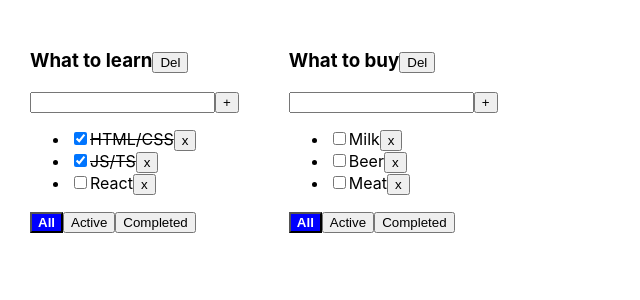
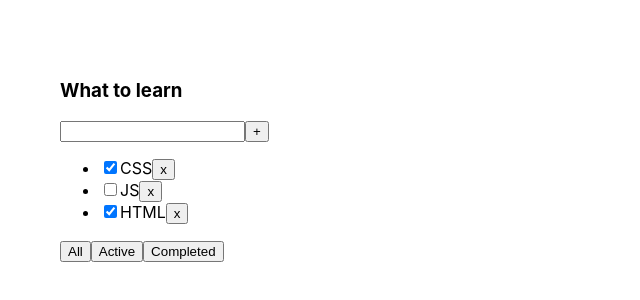
Before and after one commit to Arturp1994/it-incubator-todolist, a React (Create React App) app: page / in a window 1280 px wide. Shown: the top 300 px of the page, without its empty margins (0-640 px from the left). Built offline with nearby package versions, Linux system fonts and the light colour scheme.

Commit message:
Todo list Dim 2

```diff
--- a/src/App.css
+++ b/src/App.css
@@ -6,18 +6,3 @@
 .App > div {
   margin-right: 50px;
 }
-
-.isDone{
-  text-decoration: line-through;
-
-}
-.active {
-  background-color: blue;
-  color: white;
-  font-weight: bold;
-}
-
-.error{
-  border: red 2px solid;
-  outline: none;
-}
--- a/src/App.tsx
+++ b/src/App.tsx
@@ -1,105 +1,44 @@
 import React, {useState} from 'react';
 import './App.css';
-import TodoList, {TaskType} from "./TodoList";
-import {v1} from "uuid";
+import Todolist, {TaskType} from "./Todolist";
 
 
-type TodoListType = {
-    id: string
-    title: string
-    filter: FilterValuesType
-}
-
-type TaskStateType = {
-    [todolistID: string]: Array<TaskType>
-}
-
-export type FilterValuesType = 'all' | 'active' | 'completed'
+export type FilterValuesType = 'all' | 'completed' | 'active'
 
 function App() {
 
-    const todolistID_1 = v1()
-    const todolistID_2 = v1()
 
-    const [todolists, setTodolists] = useState<Array<TodoListType>>([
-        {id: todolistID_1, title: 'What to learn', filter: 'all'},
-        {id: todolistID_2, title: 'What to buy', filter: 'all'},
+    let [tasks, setTasks]=useState<Array<TaskType>>([
+        {id:1, title: 'CSS', isDone: true},
+        {id:2, title: 'JS', isDone: false},
+        {id:3, title: 'HTML', isDone: true}
     ])
-    const [tasks, setTasks] = useState<TaskStateType>({
-        [todolistID_1]: [
-            {id: v1(), title: "HTML/CSS", isDone: true},
-            {id: v1(), title: "JS/TS", isDone: true},
-            {id: v1(), title: "React", isDone: false},
-        ],
-        [todolistID_2]: [
-            {id: v1(), title: "Milk", isDone: false},
-            {id: v1(), title: "Beer", isDone: false},
-            {id: v1(), title: "Meat", isDone: false},
-        ]
-    })
 
+    let [filter, setFilter]=useState<FilterValuesType>('all')
 
-    const removeTask = (taskID: string, todolistID: string) => {
-        const copyTasks = {...tasks}
-        copyTasks[todolistID] = tasks[todolistID].filter(t=> t.id !==taskID)
-        setTasks(copyTasks)
-    }
-    const addTask = (title: string, todolistID: string) => {
-        const newTask: TaskType = {
-            id: v1(),
-            title: title,
-            isDone: false
-        }
-        const copyTasks = {...tasks}
-        copyTasks[todolistID] = [newTask, ...tasks[todolistID]]
-        setTasks(copyTasks)
-    }
-    const changeTaskStatus = (taskID: string, isDone: boolean, todolistID: string) => {
-        const copyTasks = {...tasks}
-        copyTasks[todolistID] = tasks[todolistID].map(t => t.id === taskID ? {...t, isDone: isDone} : t)
-        setTasks(copyTasks)
-    }
-    const changeTodoListFilter = (filter: FilterValuesType, todolistID: string) => {
-        setTodolists(todolists.map(tl=>tl.id === todolistID ? {...tl, filter: filter}: tl))
-    }
-    const removeTodolist = (todolistID: string) =>{
-        setTodolists(todolists.filter(tl=>tl.id !== todolistID))
-        delete tasks[todolistID]
+    function removeTask(id: number){
+        let filterTasks = tasks.filter( t => t.id !==id);
+        setTasks(filterTasks)
     }
 
-    //UI
-    const todolistsComponents = todolists.map(tl=> {
-        let tasksForRender;
-        switch (tl.filter) {
-            case "active":
-                tasksForRender = tasks[tl.id].filter(t=>!t.isDone)
-                break
-            case "completed":
-                tasksForRender = tasks[tl.id].filter(t=>!t.isDone)
-                break
-            default:
-                tasksForRender = tasks[tl.id]
-        }
+    function changeFilter (value:FilterValuesType ) {
+        setFilter(value)
+    }
 
-        return(
-            <TodoList
-                key={tl.id}
-                id={tl.id}
-                title={tl.title}
-                filter={tl.filter}
-                tasks={tasksForRender}
-                addTask={addTask}
-                removeTask={removeTask}
-                changeTodoListFilter={changeTodoListFilter}
-                changeTaskStatus={changeTaskStatus}
-                removeTodolist={removeTodolist}
-            />)
-    })
-
+    let taskForTodolist = tasks;
+    if (filter === 'completed') {
+        taskForTodolist = tasks.filter(t=>t.isDone === true);
+    }
+    if (filter === 'active') {
+        taskForTodolist = tasks.filter(t=>t.isDone === false);
+    }
 
     return (
         <div className="App">
-            {todolistsComponents}
+        <Todolist title={'What to learn'}
+                  tasks={taskForTodolist}
+                  removeTask={removeTask}
+                  changeFilter={changeFilter}/>
         </div>
     );
 }
--- a/src/TodoList.tsx
+++ /dev/null
@@ -1,108 +0,0 @@
-import React, {useState, KeyboardEvent, ChangeEvent} from 'react';
-import {FilterValuesType} from "./App";
-import './App.css';
-
-export type TaskType = {
-    id: string
-    title: string
-    isDone: boolean
-}
-
-type TodoListPropsType = {
-    id: string
-    title: string
-    tasks: Array<TaskType>
-    removeTask: (taskID: string, todolistID: string) => void
-    filter: FilterValuesType
-    changeTodoListFilter: (filter: FilterValuesType, todolistID: string) => void
-    addTask: (title: string, todolistID: string) => void
-    changeTaskStatus: (taskID: string, isDone: boolean, todolistID: string) => void
-    removeTodolist: (todolistID: string) => void
-}
-
-const TodoList = (props: TodoListPropsType) => {
-    const [title, setTitle] = useState<string>("")
-    const [error, setError] = useState<boolean>(false)
-
-    const tasksJSX = props.tasks.length ? props.tasks.map(t => {
-            const removeTask = () => props.removeTask(t.id, props.id)
-            const changeTaskStatus = (e: ChangeEvent<HTMLInputElement>) => props.changeTaskStatus(t.id, e.currentTarget.checked, props.id)
-            const taskClasses = []
-            if (t.isDone) taskClasses.push('isDone')
-
-            return (
-                <li key={t.id}><input
-                    onChange={changeTaskStatus}
-                    type="checkbox"
-                    checked={t.isDone}
-                />
-                    <span className={taskClasses.join(' ')}>{t.title}</span>
-                    <button onClick={removeTask}>x</button>
-                </li>
-
-            )
-        })
-        : <span>Create your first task!</span>
-
-    const addTask = () => {
-        const trimmedTitle = title.trim()
-        if (trimmedTitle) {
-            props.addTask(trimmedTitle, props.id)
-        } else {
-            setError(true)
-        }
-        setTitle("")
-    }
-
-    const getOnClickHandler = (filter: FilterValuesType) => {
-        return () => props.changeTodoListFilter(filter, props.id)
-    }
-
-
-    const onKeyDownAddTask = (e: KeyboardEvent<HTMLInputElement>) => {
-        e.key === "Enter" && addTask()
-    }
-    const onChangeSetTitle = (e: ChangeEvent<HTMLInputElement>) => {
-        setTitle(e.currentTarget.value)
-        error && setError(false)
-    }
-    const removeTodoList = () => {
-      props.removeTodolist(props.id)
-    }
-    return (
-        <div>
-            <h3>
-                {props.title}
-                <button onClick={removeTodoList}>Del</button>
-            </h3>
-            <div>
-                <input value={title}
-                       onChange={onChangeSetTitle}
-                       onKeyDown={onKeyDownAddTask}
-                       className={error ? 'error' : ''}
-                />
-                <button onClick={addTask}>+</button>
-                {error && <div style={{color: "red"}}>Title is required!</div>}
-            </div>
-            <ul>
-                {tasksJSX}
-            </ul>
-            <div>
-                <button
-                    className={props.filter === "all" ? 'active' : ''}
-                    onClick={getOnClickHandler('all')}>All
-                </button>
-                <button
-                    className={props.filter === "active" ? 'active' : ''}
-                    onClick={getOnClickHandler('active')}>Active
-                </button>
-                <button
-                    className={props.filter === "completed" ? 'active' : ''}
-                    onClick={getOnClickHandler('completed')}>Completed
-                </button>
-            </div>
-        </div>
-    );
-};
-
-export default TodoList;
--- /dev/null
+++ b/src/Todolist.tsx
@@ -0,0 +1,45 @@
+import React from 'react';
+import './App.css';
+import {FilterValuesType} from "./App";
+
+type PropsType = {
+    title: string
+    tasks: Array<TaskType>
+    removeTask:(id:number)=>void
+    changeFilter:(value:FilterValuesType)=>void
+}
+
+export type TaskType = {
+    id: number
+    title: string
+    isDone: boolean
+}
+
+function Todolist(props: PropsType) {
+    return (
+        <div className="App">
+            <div>
+                <h3>{props.title}</h3>
+                <div>
+                    <input/>
+                    <button>+</button>
+                </div>
+                <ul>
+                    {
+                        props.tasks.map((t) => <li><input type="checkbox" checked={t.isDone}/>
+                                <span>{t.title}</span>
+                                <button onClick={ ()=>{props.removeTask(t.id)} }>x</button>
+                            </li>
+                        )}
+                </ul>
+                <div>
+                    <button onClick={()=>{props.changeFilter('all')}}>All</button>
+                    <button onClick={()=>{props.changeFilter('active')}}>Active</button>
+                    <button onClick={()=>{props.changeFilter('completed')}}>Completed</button>
+                </div>
+            </div>
+        </div>
+    );
+}
+
+export default Todolist;
```
